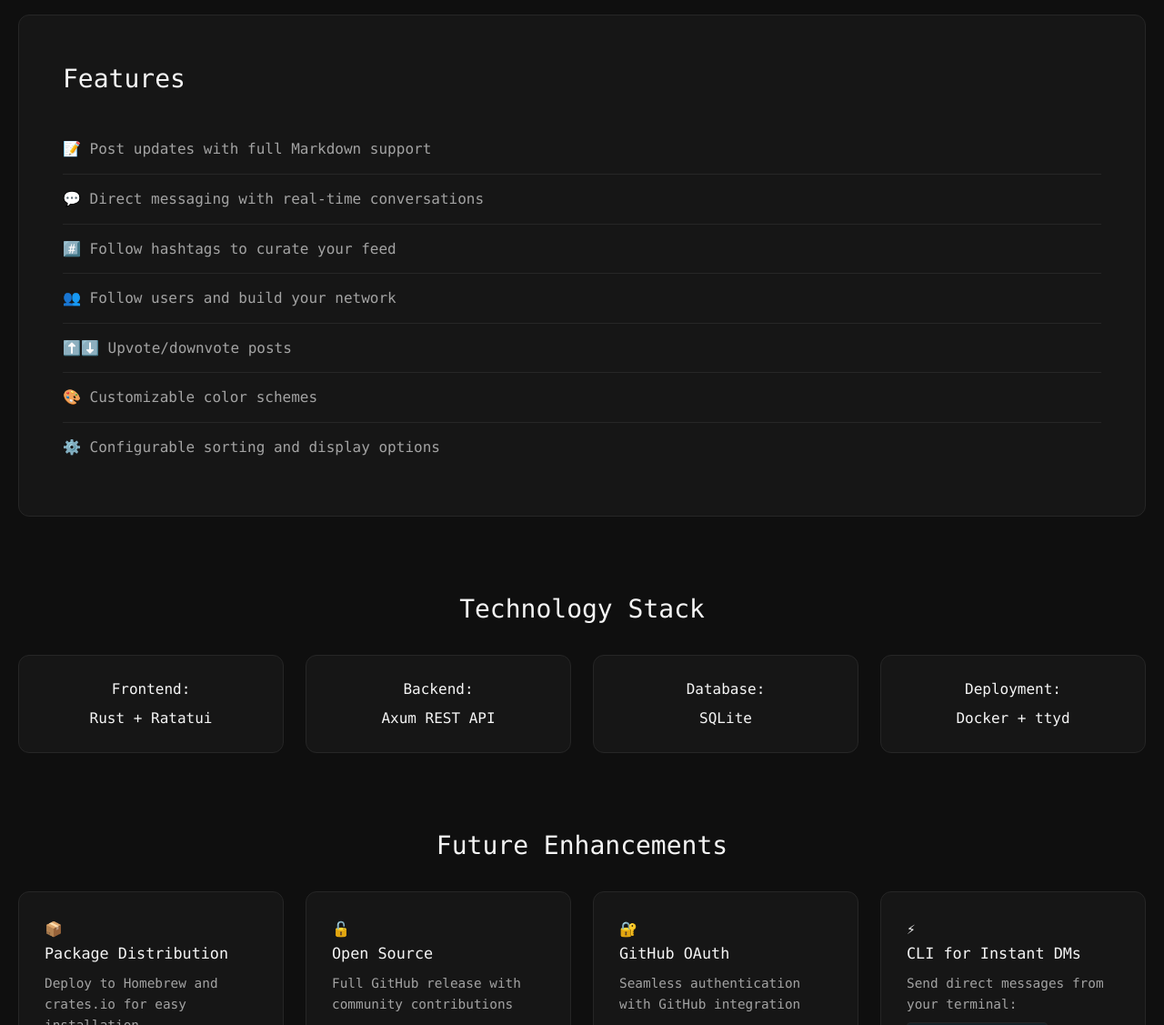
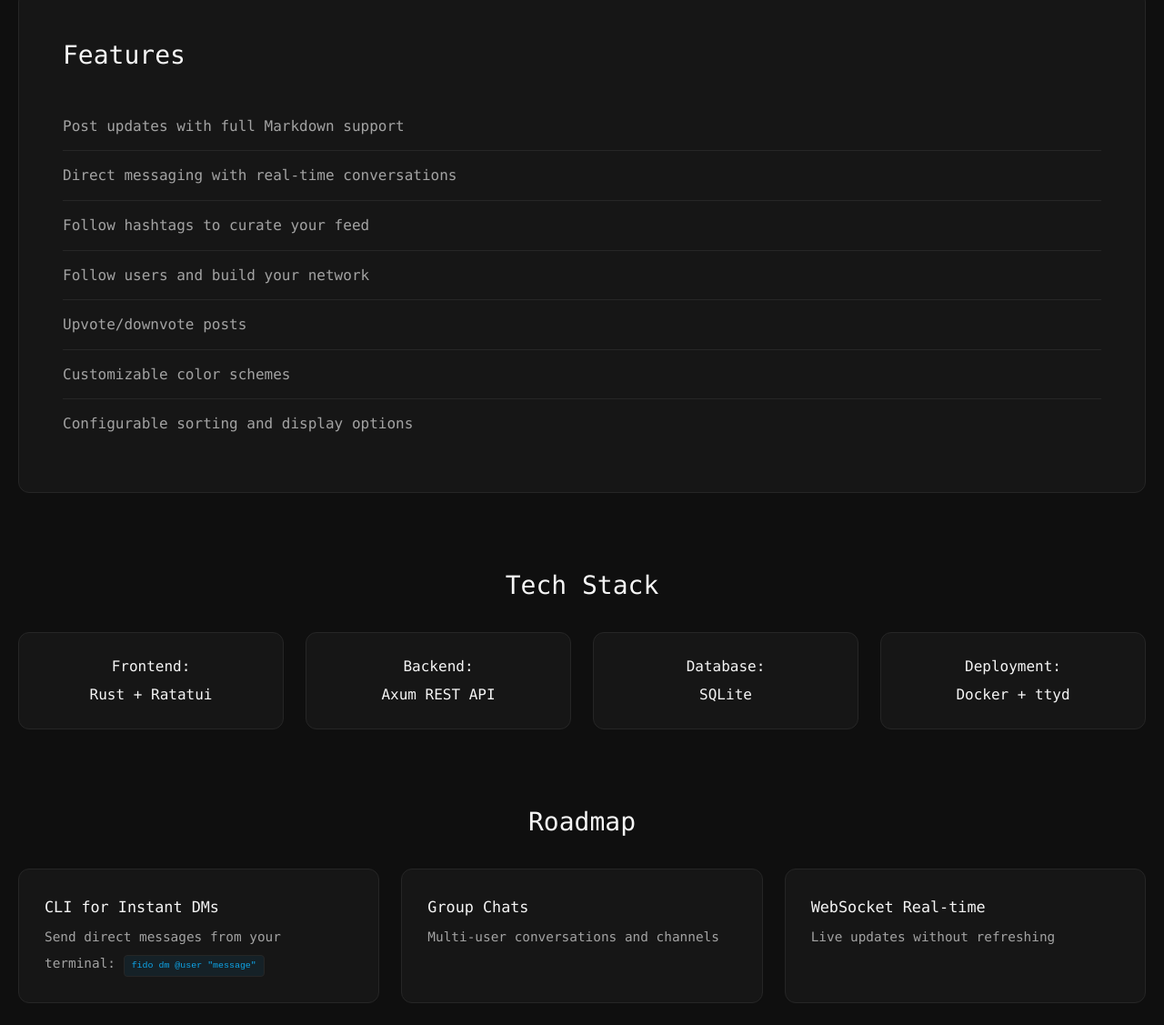
Before and after one commit to ianjamesburke/fido, a plain HTML site: page web/index.html in a window 1280 px wide. Shown: the part 1673-2800 px from the top of the page at 91% size. Drawn offline with Linux system fonts and the light colour scheme.

Commit message:
docs: refine landing page copy and simplify feature presentation
- Remove "Blazing-fast" from tagline and add "Built in Rust" descriptor
- Remove emoji icons from feature cards to reduce visual clutter
- Strip emoji prefixes from features list for cleaner presentation
- Rename "Technology Stack" to "Tech Stack" for brevity
- Rename "Future Enhancements" section to "Roadmap"
- Consolidate roadmap items from 6 to 3 focused features
- Improve overall readability and focus on core messaging

```diff
--- a/web/index.html
+++ b/web/index.html
@@ -18,8 +18,8 @@
 |_|   |_|\__,_|\___/
                 </pre>
             </div>
-            <p class="tagline">Blazing-fast, keyboard-driven social network for developers</p>
-            <p class="tagline">100% in the terminal</p>
+            <p class="tagline">Keyboard-driven social network for developers</p>
+            <p class="tagline">Built in Rust • 100% in the terminal</p>
             <div class="install-command">
                 <code>cargo install fido</code>
             </div>
@@ -43,22 +43,18 @@
 
         <section class="features">
             <div class="feature">
-                <span class="icon">⚡</span>
                 <h3>Lightning Fast</h3>
                 <p>Terminal-native UI optimized for speed</p>
             </div>
             <div class="feature">
-                <span class="icon">⌨️</span>
                 <h3>Keyboard-Driven</h3>
                 <p>Every action accessible via shortcuts</p>
             </div>
             <div class="feature">
-                <span class="icon">🔒</span>
                 <h3>Privacy-First</h3>
                 <p>No algorithms, no ads, no tracking</p>
             </div>
             <div class="feature">
-                <span class="icon">🦀</span>
                 <h3>Built with Rust</h3>
                 <p>Modern, safe, and blazingly fast</p>
             </div>
@@ -67,18 +63,18 @@
         <section class="info">
             <h2>Features</h2>
             <ul>
-                <li>📝 Post updates with full Markdown support</li>
-                <li>💬 Direct messaging with real-time conversations</li>
-                <li>#️⃣ Follow hashtags to curate your feed</li>
-                <li>👥 Follow users and build your network</li>
-                <li>⬆️⬇️ Upvote/downvote posts</li>
-                <li>🎨 Customizable color schemes</li>
-                <li>⚙️ Configurable sorting and display options</li>
+                <li>Post updates with full Markdown support</li>
+                <li>Direct messaging with real-time conversations</li>
+                <li>Follow hashtags to curate your feed</li>
+                <li>Follow users and build your network</li>
+                <li>Upvote/downvote posts</li>
+                <li>Customizable color schemes</li>
+                <li>Configurable sorting and display options</li>
             </ul>
         </section>
 
         <section class="tech">
-            <h2>Technology Stack</h2>
+            <h2>Tech Stack</h2>
             <div class="tech-grid">
                 <div class="tech-item">
                     <strong>Frontend:</strong> Rust + Ratatui
@@ -96,35 +92,17 @@
         </section>
 
         <section class="future">
-            <h2>Future Enhancements</h2>
+            <h2>Roadmap</h2>
             <div class="future-grid">
                 <div class="future-item">
-                    <span class="future-icon">📦</span>
-                    <h3>Package Distribution</h3>
-                    <p>Deploy to Homebrew and crates.io for easy installation</p>
-                </div>
-                <div class="future-item">
-                    <span class="future-icon">🔓</span>
-                    <h3>Open Source</h3>
-                    <p>Full GitHub release with community contributions</p>
-                </div>
-                <div class="future-item">
-                    <span class="future-icon">🔐</span>
-                    <h3>GitHub OAuth</h3>
-                    <p>Seamless authentication with GitHub integration</p>
-                </div>
-                <div class="future-item">
-                    <span class="future-icon">⚡</span>
                     <h3>CLI for Instant DMs</h3>
                     <p>Send direct messages from your terminal: <code>fido dm @user "message"</code></p>
                 </div>
                 <div class="future-item">
-                    <span class="future-icon">👥</span>
                     <h3>Group Chats</h3>
                     <p>Multi-user conversations and channels</p>
                 </div>
                 <div class="future-item">
-                    <span class="future-icon">🔌</span>
                     <h3>WebSocket Real-time</h3>
                     <p>Live updates without refreshing</p>
                 </div>
```
